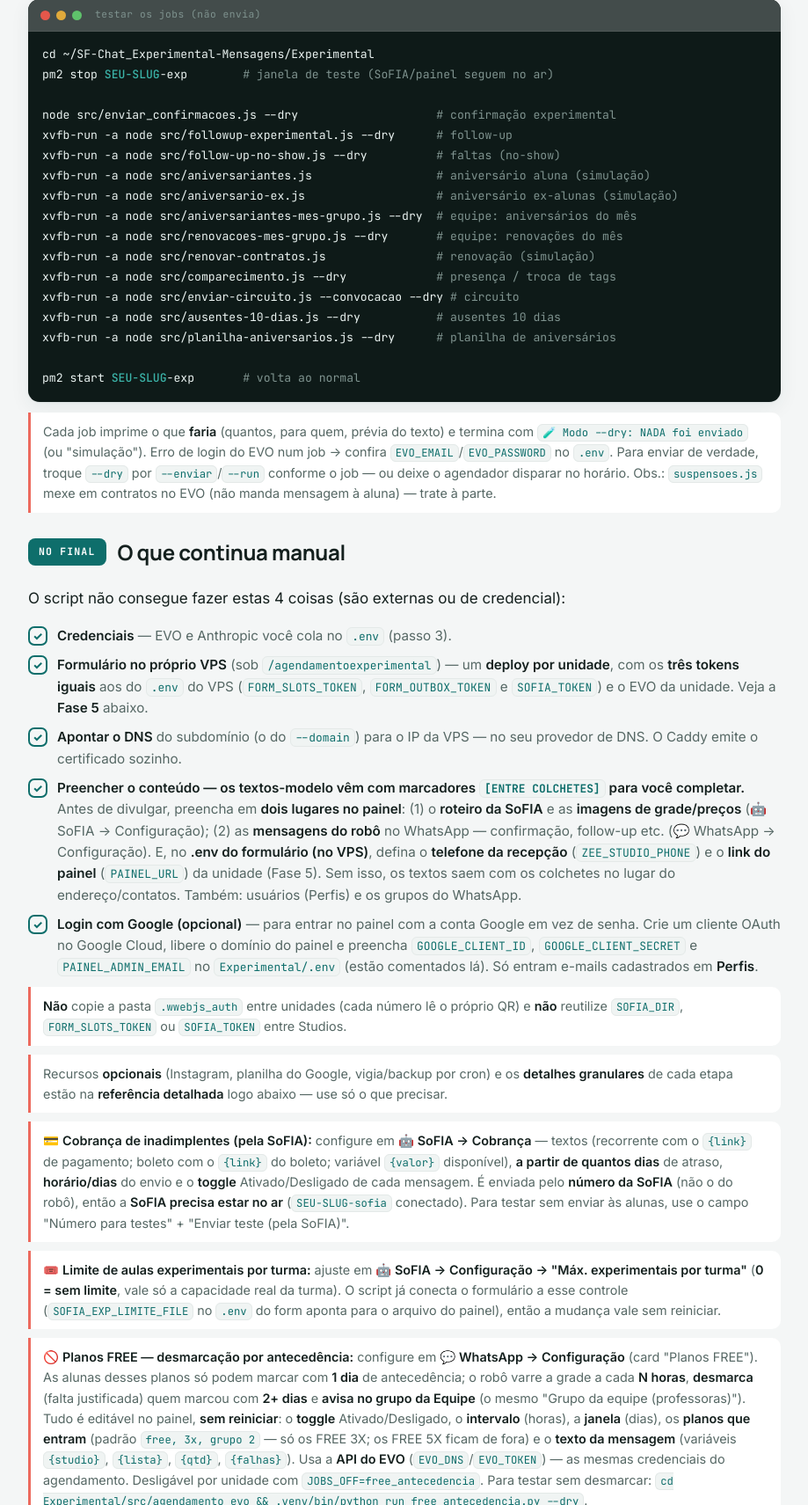
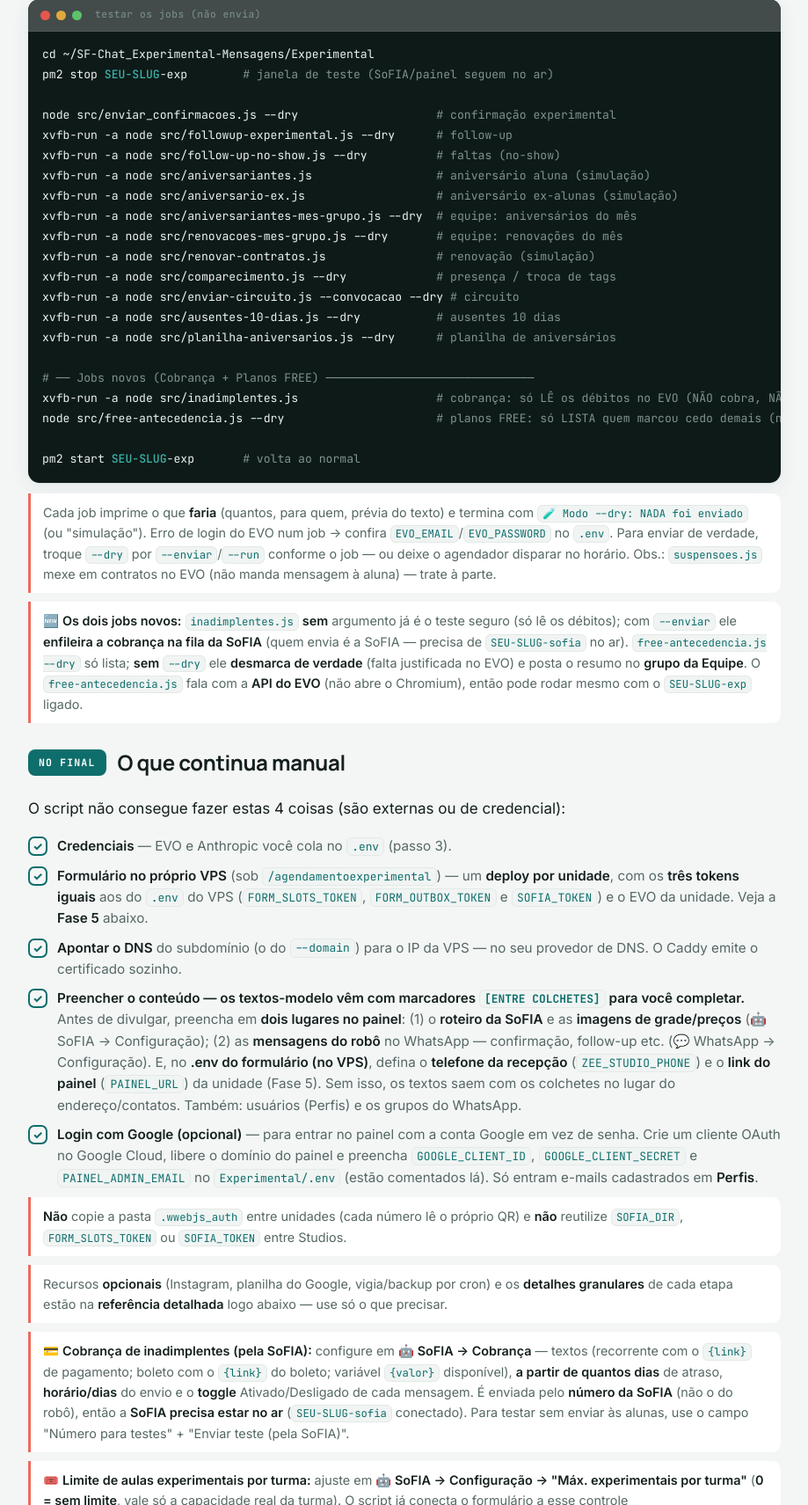
Before and after one commit to rrabadan86/SF-Chat_Experimental-Mensagens, a Flask app: page /implantacao in a window 1280 px wide. Shown: the part 4789-6500 px from the top of the page at 88% size, without its empty margins (180-1099 px from the left). Run offline with Flask 3, Linux system fonts and the light colour scheme.

Commit message:
docs(implantacao): comandos de teste dos jobs novos (Cobrança + Planos FREE)
Adiciona ao bloco "Validar os jobs sem enviar" os dois jobs novos:
- inadimplentes.js (cobrança: só lê os débitos, não cobra/não envia)
- free-antecedencia.js --dry (planos FREE: só lista, não desmarca; usa a API do EVO)
Inclui nota explicando o modo real (--enviar / sem --dry) de cada um.

Co-Authored-By: Claude Opus 4.8 <noreply@anthropic.com>
Claude-Session: https://claude.ai/code/session_015TTSt7TGwbyy5y2rhojFLo

```diff
--- a/Experimental/src/agendamento_evo/formulario_web/templates/implantacao.html
+++ b/Experimental/src/agendamento_evo/formulario_web/templates/implantacao.html
@@ -343,9 +343,14 @@ xvfb-run -a node src/enviar-circuito.js --convocacao --dry <span class="c"># cir
 xvfb-run -a node src/ausentes-10-dias.js --dry           <span class="c"># ausentes 10 dias</span>
 xvfb-run -a node src/planilha-aniversarios.js --dry      <span class="c"># planilha de aniversários</span>
 
+<span class="c"># ── Jobs novos (Cobrança + Planos FREE) ──────────────────────────────</span>
+xvfb-run -a node src/inadimplentes.js                    <span class="c"># cobrança: só LÊ os débitos no EVO (NÃO cobra, NÃO envia)</span>
+node src/free-antecedencia.js --dry                      <span class="c"># planos FREE: só LISTA quem marcou cedo demais (não desmarca; usa a API do EVO, dispensa Chromium)</span>
+
 pm2 start <b>SEU-SLUG</b>-exp       <span class="c"># volta ao normal</span></pre>
       </div>
       <div class="tip">Cada job imprime o que <b>faria</b> (quantos, para quem, prévia do texto) e termina com <code>🧪 Modo --dry: NADA foi enviado</code> (ou "simulação"). Erro de login do EVO num job → confira <code>EVO_EMAIL</code>/<code>EVO_PASSWORD</code> no <code>.env</code>. Para enviar de verdade, troque <code>--dry</code> por <code>--enviar</code>/<code>--run</code> conforme o job — ou deixe o agendador disparar no horário. Obs.: <code>suspensoes.js</code> mexe em contratos no EVO (não manda mensagem à aluna) — trate à parte.</div>
+      <div class="tip">🆕 <b>Os dois jobs novos:</b> <code>inadimplentes.js</code> <b>sem</b> argumento já é o teste seguro (só lê os débitos); com <code>--enviar</code> ele <b>enfileira a cobrança na fila da SoFIA</b> (quem envia é a SoFIA — precisa de <code>SEU-SLUG-sofia</code> no ar). <code>free-antecedencia.js --dry</code> só lista; <b>sem</b> <code>--dry</code> ele <b>desmarca de verdade</b> (falta justificada no EVO) e posta o resumo no <b>grupo da Equipe</b>. O <code>free-antecedencia.js</code> fala com a <b>API do EVO</b> (não abre o Chromium), então pode rodar mesmo com o <code>SEU-SLUG-exp</code> ligado.</div>
     </div>
 
     <div class="phase" style="margin-top:26px"><span class="pn">No final</span><h2>O que continua manual</h2></div>
```
